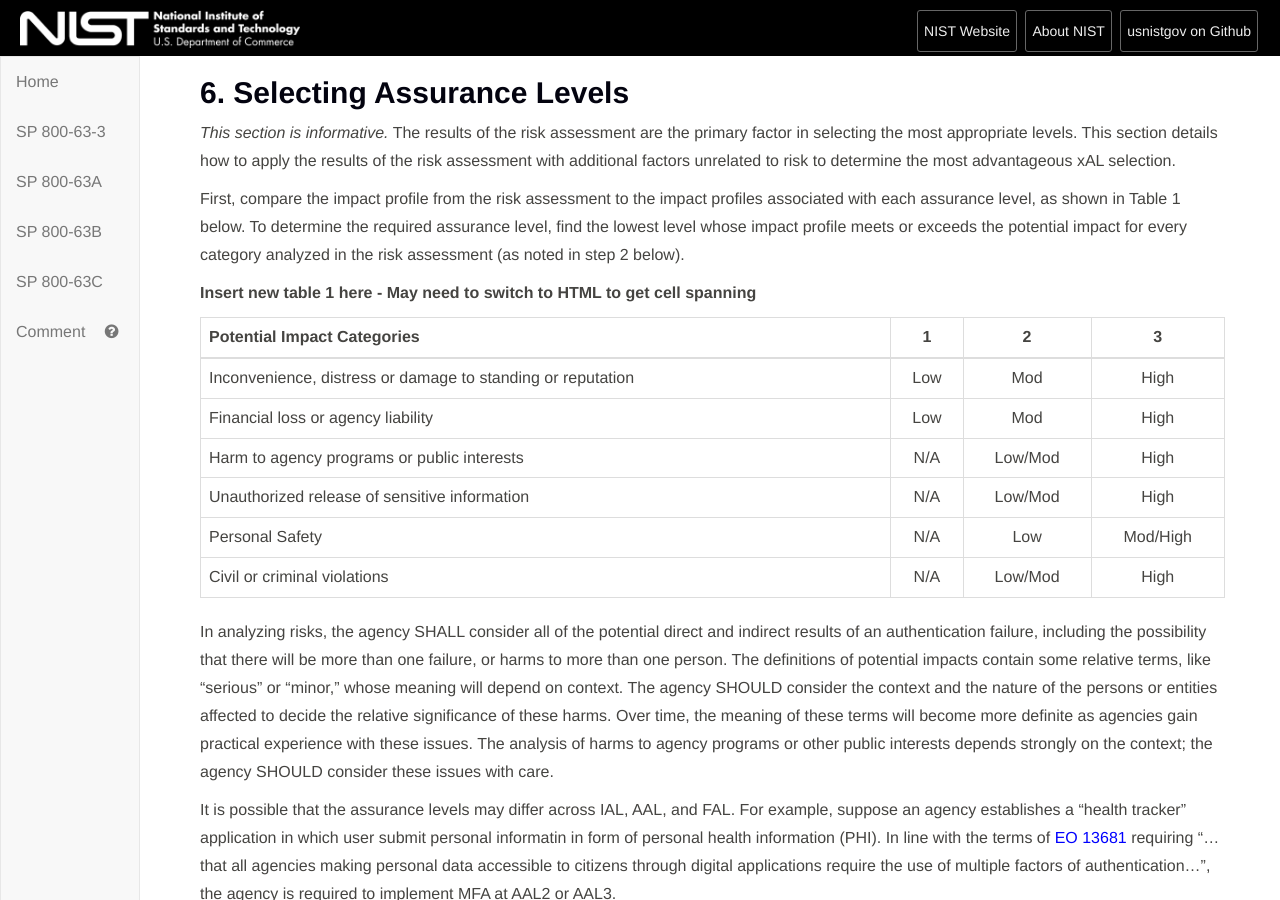
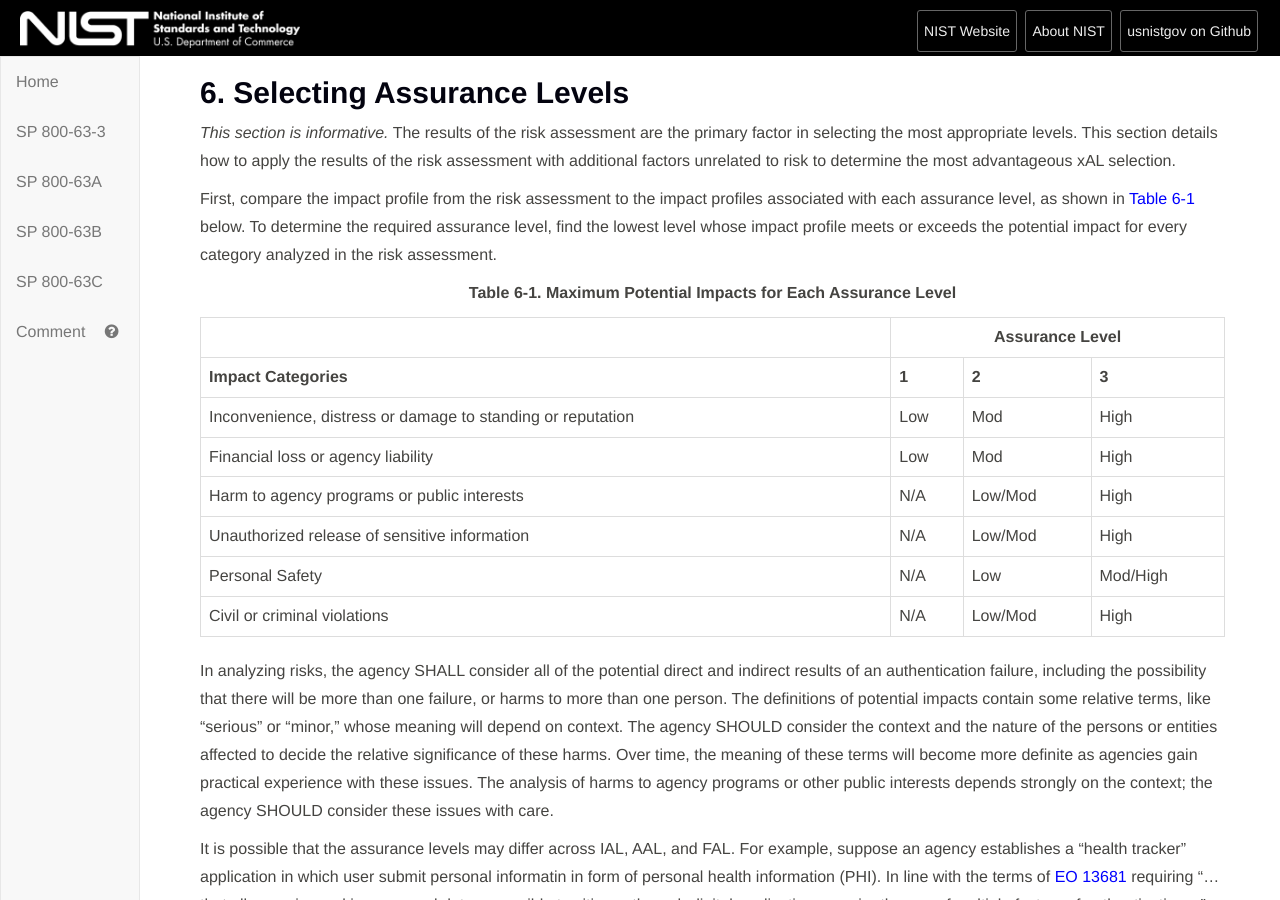
Before and after one commit to usnistgov/800-63-3, a Jekyll site: the page built from sp800-63-3/sec6_xAL.md, in a window 1280 px wide and 900 px high. Built offline with Jekyll 4.4.1, drawn with Linux system fonts in a browser that asks for light colours; our own code applies the rules of GitHub Pages for plain Markdown files.

Commit message:
Fixed Table 1 of section 5 to render properly.

```diff
--- a/sp800-63-3/sec6_xAL.md
+++ b/sp800-63-3/sec6_xAL.md
@@ -7,18 +7,67 @@
 _This section is informative._
 The results of the risk assessment are the primary factor in selecting the most appropriate levels. This section details how to apply the results of the risk assessment with additional factors unrelated to risk to determine the most advantageous xAL selection.
 
-First, compare the impact profile from the risk assessment to the impact profiles associated with each assurance level, as shown in Table 1 below. To determine the required assurance level, find the lowest level whose impact profile meets or exceeds the potential impact for every category analyzed in the risk assessment (as noted in step 2 below).
+First, compare the impact profile from the risk assessment to the impact profiles associated with each assurance level, as shown in [Table 6-1](#63Sec6-Table6-1) below. To determine the required assurance level, find the lowest level whose impact profile meets or exceeds the potential impact for every category analyzed in the risk assessment.
 
-**Insert new table 1 here - May need to switch to HTML to get cell spanning**
+<a name="63Sec6-Table6-1"></a>
+<div class="text-center" markdown="1">
+**Table 6-1. Maximum Potential Impacts for Each Assurance Level**
+</div>
 
-|Potential Impact Categories|1|2|3|
-|:--------------------------|:-:|:-:|:-:|
-|Inconvenience, distress or damage to standing or reputation|Low|Mod|High|
-|Financial loss or agency liability|Low|Mod|High|
-|Harm to agency programs or public interests|N/A|Low/Mod|High|
-|Unauthorized release of sensitive information|N/A|Low/Mod|High|
-|Personal Safety|N/A|Low|Mod/High|
-|Civil or criminal violations|N/A|Low/Mod|High|
+<table>
+
+ <tr>
+
+ <td></td>
+    <td style="text-align: center" colspan="3"><strong>Assurance Level</strong></td>
+  </tr>
+  <tr>
+
+  <th>Impact Categories</th>
+    <th>1</th>
+    <th>2</th>
+    <th>3</th>
+  </tr>
+  <tr>
+    <td>Inconvenience, distress or damage to standing or reputation</td>
+    <td>Low</td>
+    <td>Mod</td>
+    <td>High</td>
+  </tr>
+  <tr>
+    <td>Financial loss or agency liability</td>
+    <td>Low</td>
+    <td>Mod</td>
+    <td>High</td>
+  </tr>
+   <tr>
+    <td>Harm to agency programs or public interests</td>
+    <td>N/A</td>
+    <td>Low/Mod</td>
+    <td>High</td>
+  <tr>
+  <tr>
+    <td>Unauthorized release of sensitive information</td>
+    <td>N/A</td>
+    <td>Low/Mod</td>
+    <td>High</td>
+  </tr>
+
+    <td>Personal Safety</td>
+    <td>N/A</td>
+    <td>Low</td>
+    <td>Mod/High</td>
+  </tr>
+
+  </tr>
+  <tr>
+    <td>Civil or criminal violations</td>
+    <td>N/A</td>
+    <td>Low/Mod</td>
+    <td>High</td>
+  </tr>
+
+</table>
 
 In analyzing risks, the agency SHALL consider all of the potential direct and indirect results of an authentication failure, including the possibility that there will be more than one failure, or harms to more than one person. The definitions of potential impacts contain some relative terms, like "serious" or "minor," whose meaning will depend on context. The agency SHOULD consider the context and the nature of the persons or entities affected to decide the relative significance of these harms. Over time, the meaning of these terms will become more definite as agencies gain practical experience with these issues. The analysis of harms to agency programs or other public interests depends strongly on the context; the agency SHOULD consider these issues with care.
 
```
Also changed, not shown: sp800-63-3/index.md (+1 -1 lines), sp800-63-3/sec5_DIRM.md (+13 -12 lines).
